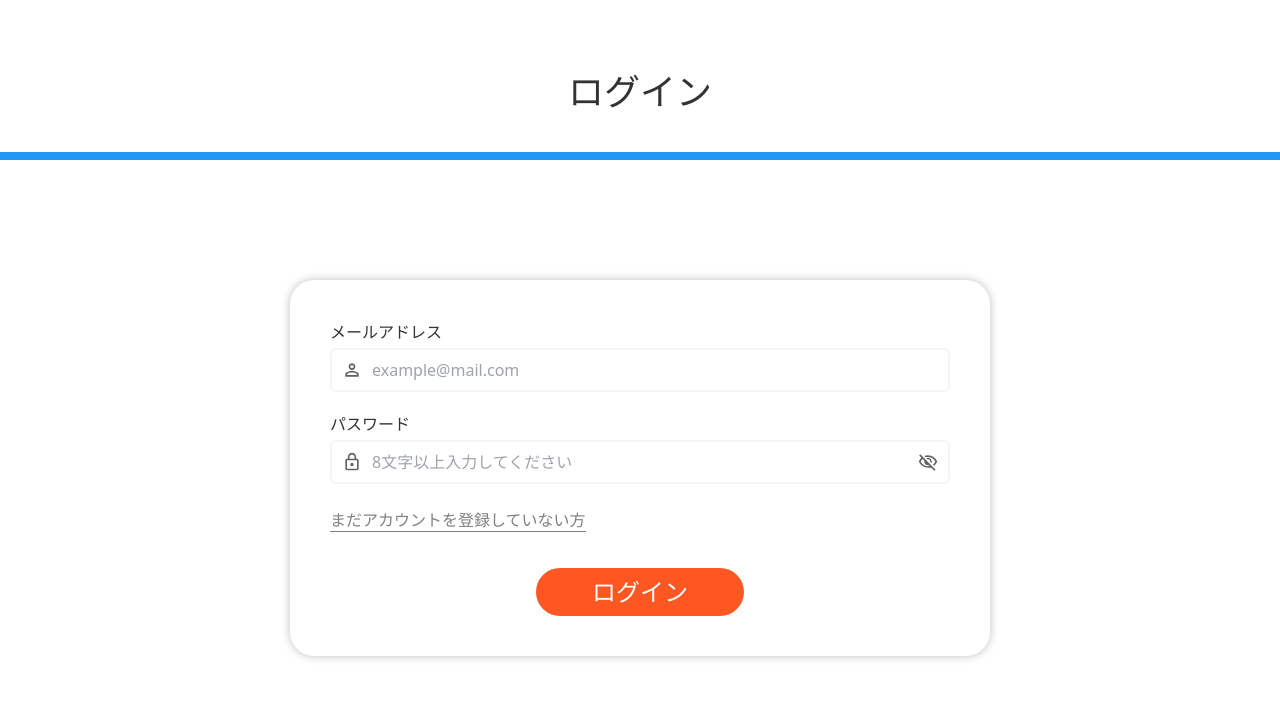
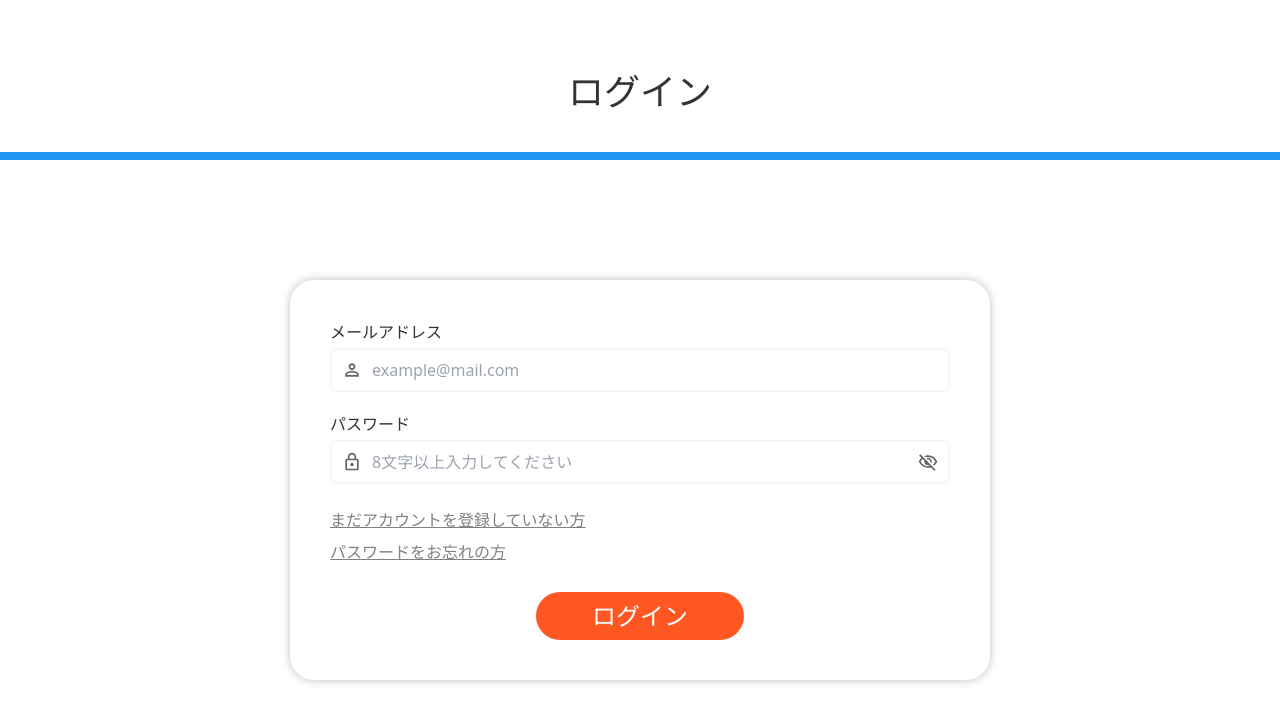
Before and after one commit to Fukushinaharuto/SiteForestFront, a Next.js app in the folder front/: page /login in a window 1280 px wide. Shown: the top 722 px of the page. Built offline with nearby package versions, Linux system fonts and the light colour scheme.

Commit message:
loginのデザイン

```diff
--- a/front/src/components/Auth/LoginForm.tsx
+++ b/front/src/components/Auth/LoginForm.tsx
@@ -5,45 +5,51 @@ import Link from "next/link";
 import axios from "axios";
 import { useState } from "react"
 
+interface LoginResponseProps {
+    token: string;
+    success: string;
+    message?: string;
+}
+
+interface LoginRequestProps {
+    email: string;
+    password: string;
+}
+
+
+
 const LoginForm = () => {
     const [email, setEmail] = useState<string>('');
     const [password, setPassword] = useState<string>('');
-    const [passwordConfirmation, setPasswordConfirmation] = useState<string>('');
     const [passwordVisibility, setPasswordVisibility] = useState(false);
-    const [error, setError] = useState<string>('');
-    const [errors, setErrors] = useState<{ [key: string]: string[] }>({}); // 各フィールドのエラーを管理
+    const [errors, setErrors] = useState<{ [key: string]: string[] }>({});
 
-    const handleRegister = async (event: React.FormEvent) => {
+    const handleLogin = async (event: React.FormEvent) => {
         event.preventDefault();
-        setErrors({}); // エラーをリセット
-
+        setErrors({});
+        setPasswordVisibility(false);
         try {
-            await axios.post(`${process.env.NEXT_PUBLIC_API_URL}/register`, {
+            const response = await axios.post<LoginResponseProps>(`${process.env.NEXT_PUBLIC_API_URL}/login`, {
                 email,
                 password,
-                password_confirmation: passwordConfirmation,
-            });
-            // 成功時の処理
-            alert("登録が完了しました！");
+            } as LoginRequestProps);
+            localStorage.setItem('AuthToken', response.data.token);
+            localStorage.setItem('success', response.data.success);
         } catch (error: any) {
             if (error.response?.status === 422) {
-                // バリデーションエラーをセット
+
                 setErrors(error.response.data.errors);
             } else {
-                console.error("新規登録のエラー", error);
-                setError('もう一度、登録し直してください')
+                console.error("ログインのエラー", error);
+                setErrors({ password: ['メールアドレスまたはパスワードが正しくありません。'] })
             }
         }
-    };
-
-    const handleVisibility = () => {
-        setPasswordVisibility(!passwordVisibility);
     };
 
     return (
         <div>
             <form
-                onSubmit={handleRegister}
+                onSubmit={handleLogin}
             >
                 {/* メールアドレス入力 */}
                 <div className="mb-5">
@@ -74,7 +80,6 @@ const LoginForm = () => {
 
                 {/* パスワード入力 */}
                 <div className="mb-6">
-
                     <label className="block text-text text-base mb-1">パスワード</label>
                     <div className="relative">
                         <input
@@ -96,7 +101,7 @@ const LoginForm = () => {
                             className="absolute left-3 top-1/2 transform -translate-y-1/2"
                         />
 
-                            <button onClick={handleVisibility} type="button">
+                        <button onClick={() => setPasswordVisibility(!passwordVisibility)} type="button">
                             <Image
                                 src={`/visibility_${passwordVisibility ? "open" : "close"}.svg`}
                                 alt="パスワード表示切替アイコン"
@@ -106,22 +111,28 @@ const LoginForm = () => {
                             />
                         </button>
                     </div>
-
-
                     {errors.password && (
                         <p className="pt-2 text-error text-sm">{errors.password[0]}</p>
                     )}
                 </div>
-
+                <div className="space-y-2 mt-2">
                     <Link
                         prefetch href="/register"
-                    className="text-textLight border-b-[1px] border-textLight hover:opacity-60"
+                        className="block text-textLight underline hover:opacity-60"
                     >
                         まだアカウントを登録していない方
                     </Link>
 
+                    <Link
+                        prefetch href="/register"
+                        className="block text-textLight underline hover:opacity-60"
+                    >
+                        パスワードをお忘れの方
+                    </Link>
+                </div>
+
                 {/* 登録ボタン */}
-                <div className="flex justify-center mt-9">
+                <div className="flex justify-center mt-7">
                     <button
                         type="submit"
                         className="w-52 bg-sub text-white text-2xl py-2 rounded-3xl transition hover:opacity-60"
--- a/front/src/components/Auth/RegisterForm.tsx
+++ b/front/src/components/Auth/RegisterForm.tsx
@@ -4,40 +4,38 @@ import axios from "axios";
 import Image from "next/image";
 import Link from "next/link";
 
-
+interface RegisterResponseProps {
+    email: string;
+    password: string;
+    password_confirmation: string;
+}
 const RegisterForm = () => {
     const [email, setEmail] = useState<string>('');
     const [password, setPassword] = useState<string>('');
     const [passwordConfirmation, setPasswordConfirmation] = useState<string>('');
     const [passwordVisibility, setPasswordVisibility] = useState(false);
     const [error, setError] = useState<string>('');
-    const [errors, setErrors] = useState<{ [key: string]: string[] }>({}); // 各フィールドのエラーを管理
+    const [errors, setErrors] = useState<{ [key: string]: string[] }>({});
 
     const handleRegister = async (event: React.FormEvent) => {
         event.preventDefault();
-        setErrors({}); // エラーをリセット
-
+        setErrors({});
+        setPasswordVisibility(false);
         try {
             await axios.post(`${process.env.NEXT_PUBLIC_API_URL}/register`, {
                 email,
                 password,
                 password_confirmation: passwordConfirmation,
-            });
-            // 成功時の処理
+            } as RegisterResponseProps);
             alert("登録が完了しました！");
         } catch (error: any) {
             if (error.response?.status === 422) {
-                // バリデーションエラーをセット
                 setErrors(error.response.data.errors);
             } else {
                 console.error("新規登録のエラー", error);
                 setError('もう一度、登録し直してください')
             }
         }
-    };
-
-    const handleVisibility = () => {
-        setPasswordVisibility(!passwordVisibility);
     };
 
     return (
@@ -96,7 +94,7 @@ const RegisterForm = () => {
                                 className="absolute left-3 top-1/2 transform -translate-y-1/2"
                             />
 
-                            <button onClick={handleVisibility} type="button">
+                            <button onClick={() => setPasswordVisibility(!passwordVisibility)} type="button">
                                 <Image
                                     src={`/visibility_${passwordVisibility ? "open" : "close"}.svg`}
                                     alt="パスワード表示切替アイコン"
@@ -141,7 +139,7 @@ const RegisterForm = () => {
                 </div>
                 <Link
                     prefetch href="/login"
-                    className="text-textLight border-b-[1px] border-textLight hover:opacity-60"
+                    className="text-textLight underline hover:opacity-60"
                 >
                     すでにアカウントを持っている方
                 </Link>
```
Lines whose indentation alone changed are shown as unchanged.
